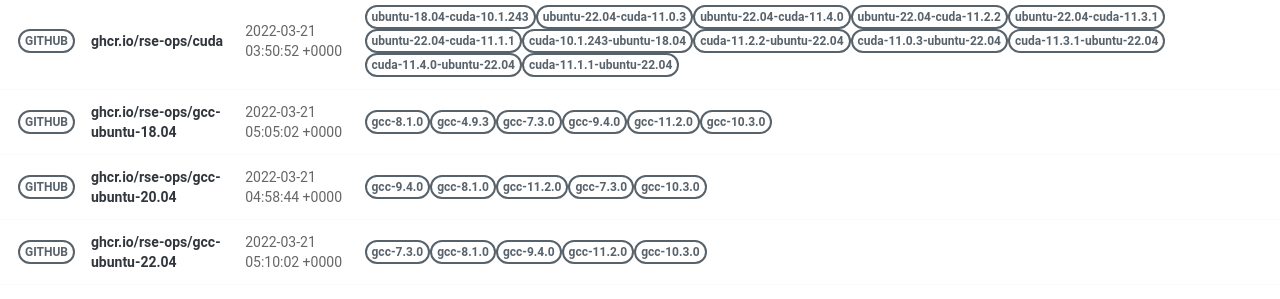
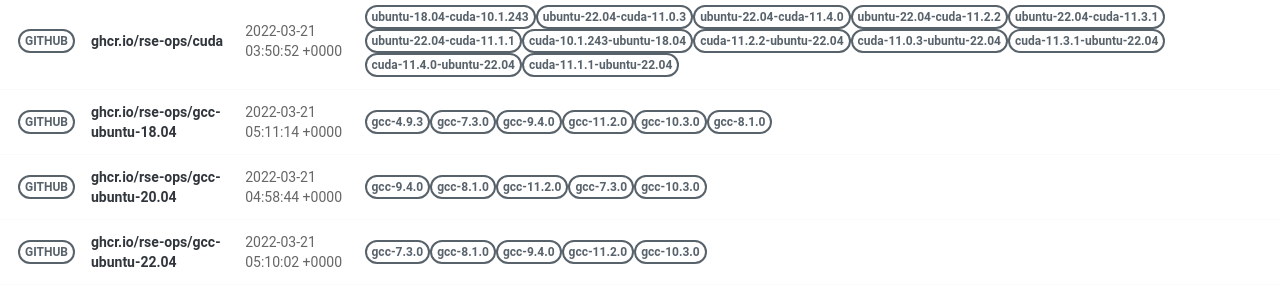
Before and after one commit to rse-ops/docker-images, a Jekyll site: the page built from pages/index.md, in a window 1280 px wide. Shown: the part 502-801 px from the top of the page. Built offline with Jekyll 4.4.1, drawn with Linux system fonts in a browser that asks for light colours; nearby versions of some CDN libraries.

Commit message:
Automated push to update library 2022-03-21

```diff
--- a/_library/ghcr.io-rse-ops-gcc-ubuntu-18.04.md
+++ b/_library/ghcr.io-rse-ops-gcc-ubuntu-18.04.md
@@ -1,14 +1,11 @@
 ---
 layout: container
 name: ghcr.io/rse-ops/gcc-ubuntu-18.04
-updated_at: 2022-03-21 05:05:02.794916
+updated_at: 2022-03-21 05:11:14.352967
 
 
 container_url: https://github.com/orgs/rse-ops/packages/container/package/gcc-ubuntu-18.04
 versions:
- - tag: gcc-8.1.0
-   dockerfile: https://github.com/rse-ops/docker-images/blob/main/ubuntu/gcc/Dockerfile
-   manifest: https://crane.ggcr.dev/manifest/ghcr.io/rse-ops/gcc-ubuntu-18.04:gcc-8.1.0
  - tag: gcc-4.9.3
    dockerfile: https://github.com/rse-ops/docker-images/blob/main/ubuntu/gcc/Dockerfile
    manifest: https://crane.ggcr.dev/manifest/ghcr.io/rse-ops/gcc-ubuntu-18.04:gcc-4.9.3
```
Also changed, not shown: other parts of _library/ghcr.io-rse-ops-gcc-ubuntu-18.04.md (+3 -0 lines).
